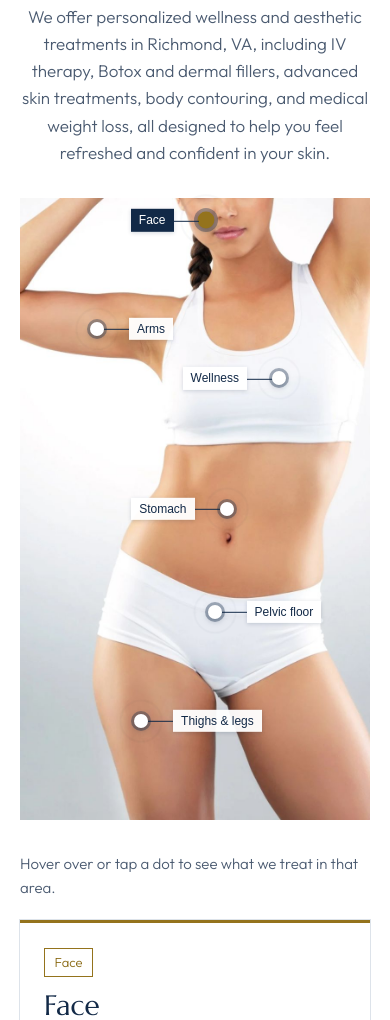
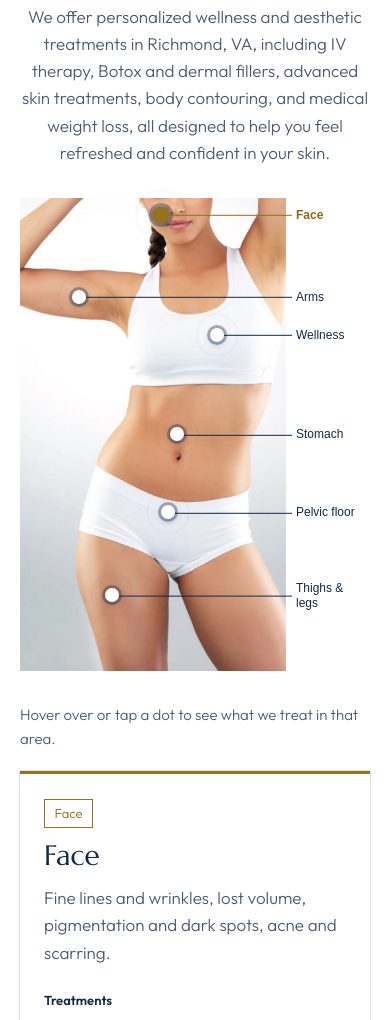
Before and after one commit to rakwel-10/vitapure, a plain HTML site: page index.html in a window 390 px wide. Shown: the part 1120-2140 px from the top of the page. Drawn offline with Linux system fonts and the light colour scheme.

Commit message:
index.html: body map labels sit outside the photo; all on the right on phones
Co-Authored-By: Claude Opus 5.5 <noreply@anthropic.com>

```diff
--- a/css/styles.css
+++ b/css/styles.css
@@ -507,8 +507,8 @@ strong { font-weight: 500; }
 /* ==========================================================================
    [REVAMP:CHANGED] BODY MAP (index.html only)
    The client's photo with dots on each treatment area. Each dot has a short
-   leader line to a label pill inside the photo (data-side picks the side
-   with more room). The panel on the right shows the hovered, focused, or
+   leader line that runs past the photo edge to a label outside the photo
+   (data-side picks the side). The panel on the right shows the hovered, focused, or
    tapped area. Dots use unitless --x / --y (percent of the photo).
    ========================================================================== */
 .bodymap {
@@ -520,8 +520,9 @@ strong { font-weight: 500; }
 }
 .bodymap__figure {
   position: relative;
-  width: 100%;
-  max-width: 400px;
+  container-type: inline-size; /* lets the leader lines measure to the photo edge (cqw) */
+  /* leave room either side for the labels that sit outside the photo */
+  width: min(320px, calc(100% - 11rem));
   aspect-ratio: 810 / 1440;
   margin: 0 auto;
 }
@@ -565,38 +566,46 @@ strong { font-weight: 500; }
   100% { transform: scale(1.7); opacity: 0; }
 }
 
-/* Label pill on a short leader line */
+/* Label sits outside the photo; the leader line runs from the dot to the photo edge and beyond */
 .hotspot__label {
   position: absolute;
   top: 50%;
-  left: calc(100% + 10px);
+  left: calc(50% + (100 - var(--x)) * 1cqw + 12px);
   transform: translateY(-50%);
-  white-space: nowrap;
-  padding: 0.3rem 0.6rem;
-  background: rgba(255, 255, 255, 0.95);
-  box-shadow: 0 1px 4px rgba(18, 41, 71, 0.18);
+  width: max-content;
+  max-width: 8rem;
   color: var(--navy);
-  font-size: 0.8125rem;
+  font-size: 0.875rem;
   font-weight: 500;
   line-height: 1.2;
-  transition: background-color 0.25s ease, color 0.25s ease;
+  text-align: left;
+  transition: color 0.25s ease;
 }
 .hotspot__label::before {
   content: "";
   position: absolute;
   top: 50%;
-  right: 100%;
-  width: 25px;
+  right: calc(100% + 4px);
+  width: calc((100 - var(--x)) * 1cqw + 8px - 7px); /* dot edge -> just short of the label */
   height: 1px;
   background: var(--navy);
 }
-.hotspot[data-side="left"] .hotspot__label { left: auto; right: calc(100% + 10px); }
-.hotspot[data-side="left"] .hotspot__label::before { right: auto; left: 100%; }
+.hotspot[data-side="left"] .hotspot__label {
+  left: auto;
+  right: calc(50% + var(--x) * 1cqw + 12px);
+  text-align: right;
+}
+.hotspot[data-side="left"] .hotspot__label::before {
+  right: auto;
+  left: calc(100% + 4px);
+  width: calc(var(--x) * 1cqw + 8px - 7px);
+}
 
 .hotspot:hover .hotspot__dot,
 .hotspot[aria-pressed="true"] .hotspot__dot { background: var(--gold); transform: scale(1.2); }
 .hotspot:hover .hotspot__label,
-.hotspot[aria-pressed="true"] .hotspot__label { background: var(--navy); color: var(--white); }
+.hotspot[aria-pressed="true"] .hotspot__label { color: var(--gold-ink); font-weight: 600; }
+.hotspot[aria-pressed="true"] .hotspot__label::before { background: var(--gold); }
 .hotspot:focus-visible { outline: none; }
 .hotspot:focus-visible .hotspot__dot { outline: 2px solid var(--navy); outline-offset: 4px; }
 
@@ -653,9 +662,24 @@ strong { font-weight: 500; }
   .bodymap { grid-template-columns: 1fr; }
   .bodymap__side { max-width: none; }
 }
-/* Phones: smaller pills; labels stay visible inside the photo */
+/* Phones: every label moves to the right of the photo, so the photo can stay
+   wide (labels on both sides would squeeze it). Long labels wrap to two lines. */
 @media (max-width: 520px) {
-  .hotspot__label { font-size: 0.75rem; padding: 0.25rem 0.5rem; }
+  .bodymap__figure { width: calc(100% - 5.25rem); margin-left: 0; }
+  .hotspot__label,
+  .hotspot[data-side="left"] .hotspot__label {
+    left: calc(50% + (100 - var(--x)) * 1cqw + 10px);
+    right: auto;
+    max-width: 4.5rem;
+    font-size: 0.75rem;
+    text-align: left;
+  }
+  .hotspot__label::before,
+  .hotspot[data-side="left"] .hotspot__label::before {
+    left: auto;
+    right: calc(100% + 4px);
+    width: calc((100 - var(--x)) * 1cqw + 6px - 7px);
+  }
 }
 
 /* ==========================================================================
--- a/index.html
+++ b/index.html
@@ -164,27 +164,27 @@
             <!-- Client-supplied photo (assets/img/vitapurebody.jpg, 810 x 1440).
                  Dot positions are percentages of this photo; re-check them if the photo changes. -->
             <img class="bodymap__img" src="assets/img/vitapurebody.jpg" alt="A woman in a white sports top and shorts, marked with treatment areas" width="810" height="1440" />
-            <button type="button" class="hotspot" data-area="face" data-side="left" style="--x: 53; --y: 3.6;" aria-controls="area-face" aria-pressed="true">
+            <button type="button" class="hotspot" data-area="face" data-side="right" style="--x: 53; --y: 3.6;" aria-controls="area-face" aria-pressed="true">
               <span class="hotspot__dot" aria-hidden="true"></span>
               <span class="hotspot__label">Face</span>
             </button>
-            <button type="button" class="hotspot" data-area="arms" data-side="right" style="--x: 22; --y: 21;" aria-controls="area-arms" aria-pressed="false">
+            <button type="button" class="hotspot" data-area="arms" data-side="left" style="--x: 22; --y: 21;" aria-controls="area-arms" aria-pressed="false">
               <span class="hotspot__dot" aria-hidden="true"></span>
               <span class="hotspot__label">Arms</span>
             </button>
-            <button type="button" class="hotspot" data-area="wellness" data-side="left" style="--x: 74; --y: 29;" aria-controls="area-wellness" aria-pressed="false">
+            <button type="button" class="hotspot" data-area="wellness" data-side="right" style="--x: 74; --y: 29;" aria-controls="area-wellness" aria-pressed="false">
               <span class="hotspot__dot" aria-hidden="true"></span>
               <span class="hotspot__label">Wellness</span>
             </button>
-            <button type="button" class="hotspot" data-area="stomach" data-side="left" style="--x: 59; --y: 50;" aria-controls="area-stomach" aria-pressed="false">
+            <button type="button" class="hotspot" data-area="stomach" data-side="right" style="--x: 59; --y: 50;" aria-controls="area-stomach" aria-pressed="false">
               <span class="hotspot__dot" aria-hidden="true"></span>
               <span class="hotspot__label">Stomach</span>
             </button>
-            <button type="button" class="hotspot" data-area="pelvic" data-side="right" style="--x: 55.6; --y: 66.5;" aria-controls="area-pelvic" aria-pressed="false">
+            <button type="button" class="hotspot" data-area="pelvic" data-side="left" style="--x: 55.6; --y: 66.5;" aria-controls="area-pelvic" aria-pressed="false">
               <span class="hotspot__dot" aria-hidden="true"></span>
               <span class="hotspot__label">Pelvic floor</span>
             </button>
-            <button type="button" class="hotspot" data-area="thighs" data-side="right" style="--x: 34.6; --y: 84;" aria-controls="area-thighs" aria-pressed="false">
+            <button type="button" class="hotspot" data-area="thighs" data-side="left" style="--x: 34.6; --y: 84;" aria-controls="area-thighs" aria-pressed="false">
               <span class="hotspot__dot" aria-hidden="true"></span>
               <span class="hotspot__label">Thighs &amp; legs</span>
             </button>
```
Also changed, not shown: 1 other file.
